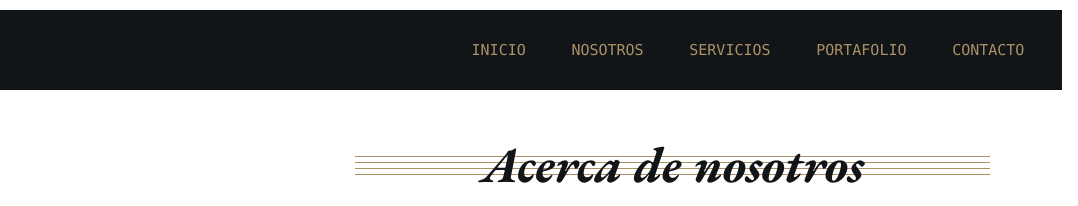
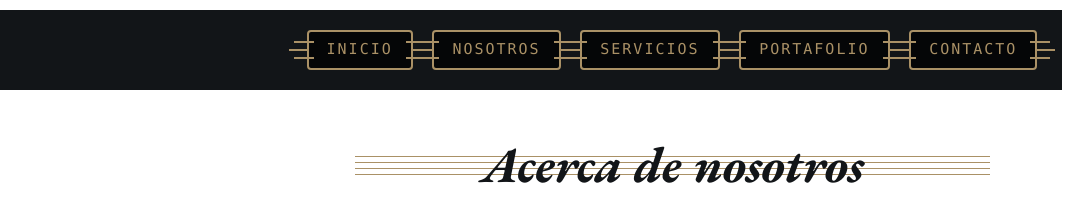
Before and after one commit to SantBell/Bufette, a plain HTML site: page about.html in a window 1280 px wide. Shown: the top 206 px of the page, 202-1280 px from the left. Drawn offline with nearby package versions, Linux system fonts and the light colour scheme.

Commit message:
Add files via upload

```diff
--- a/about.html
+++ b/about.html
@@ -36,11 +36,11 @@
                     <img src="img/logo.png" alt="" class="logo">
                 </a>
                 <ul>
-                    <li><a href="index.html">Inicio</a></li>
-                    <li><a href="about.html">Nosotros</a></li>
-                    <li><a href="service.html">Servicios</a></li>
-                    <li><a href="portfolio.html">Portafolio</a></li>
-                    <li><a href="contact.html">Contacto</a></li>
+                    <li class="btn"><a class="btn_txt" href="index.html">Inicio</a></li>
+                    <li class="btn"><a class="btn_txt" href="about.html">Nosotros</a></li>
+                    <li class="btn"><a class="btn_txt" href="service.html">Servicios</a></li>
+                    <li class="btn"><a class="btn_txt" href="portfolio.html">Portafolio</a></li>
+                    <li class="btn"><a class="btn_txt" href="contact.html">Contacto</a></li>
                 </ul>
             </nav>
             <!-- Top Bar End -->
```
Also changed, not shown: contact.html (+5 -5 lines), index.html (+5 -5 lines), portfolio.html (+5 -5 lines), service.html (+5 -5 lines).
